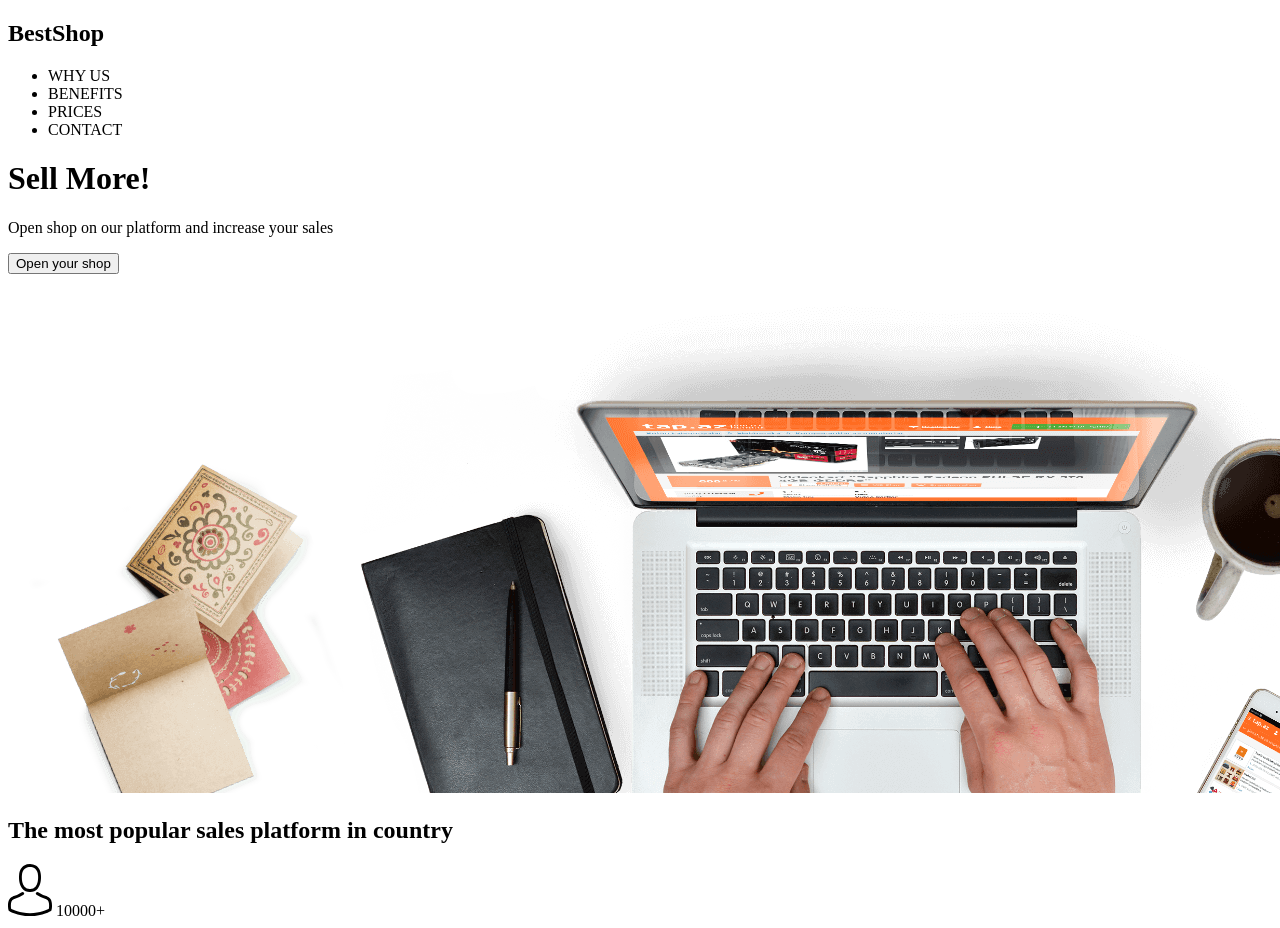
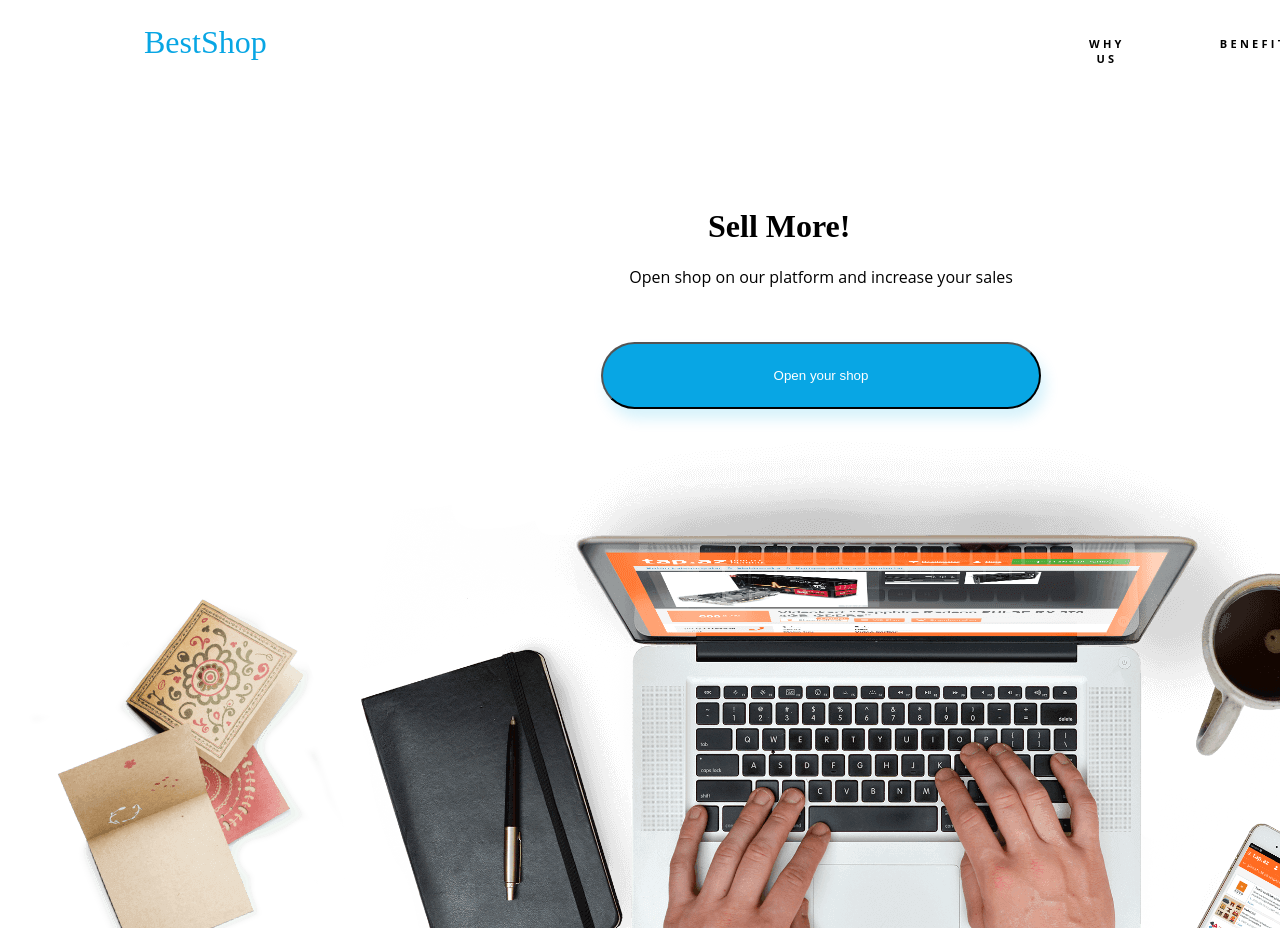
Before and after one commit to kstarowicz/BestShop, a plain HTML site: page index.html in a window 1280 px wide. Shown: the top 928 px of the page. Drawn offline with Linux system fonts and the light colour scheme.

Commit message:
stylowanie menu-list

```diff
--- a/index.html
+++ b/index.html
@@ -29,7 +29,7 @@
     <div class="start_section">
         <h1 class="start_text_start_section">Sell More!</h1>
         <p class="paragraph_text_start_section">Open shop on our platform and increase your sales</p>
-        <button class="ptn_start_section">Open your shop</button>
+        <button class="btn_start_section">Open your shop</button>
         <img src="assets/Background.png" alt="desk" class="img_start_section">
     </div>
     <div class="popularity_section">
--- a/main.css
+++ b/main.css
@@ -0,0 +1,70 @@
+
+.header_cotainer {
+    width: 1626px;
+    height: 70px;
+    display: flex;
+    flex-direction: row;
+}
+
+.logo{
+    margin-top: 16px;
+    margin-left: 136px;
+    width: 142px;
+    height: 37px;
+    text-align: left;
+    font: normal normal 300 32px/37px Raleway;
+    letter-spacing: 0;
+    color: #08A6E4;
+}
+
+.menu_list{
+    display: flex;
+    flex-direction: row;
+    list-style: none;
+    margin-left: 668px;
+    margin-top: 28px;
+    width: 60px;
+    height: 15px;
+    text-align: center;
+    font: normal normal bold 11px/15px Open Sans;
+    letter-spacing: 3.28px;
+    color: #000000;
+    opacity: 1;
+}
+li{
+    margin-left: 95px;
+
+
+}
+
+.start_section{
+    height:842px;
+
+
+}
+h1{
+    margin-top: 130px;
+    margin-left: 700px;
+}
+.paragraph_text_start_section{
+    margin-left:621px;
+    height: 22px;
+    width: 384px;
+    color: #000000;
+    opacity: 1;
+    text-align: center;
+    font: normal normal normal 16px/22px Open Sans;
+    letter-spacing: 0;
+}
+
+.btn_start_section{
+    margin-left: 593px;
+    margin-top: 38px;
+    width: 440px;
+    height: 67px;
+    background: #08A6E4;
+    box-shadow: 5px 10px 14px #07ACE629;
+    border-radius: 40px;
+    opacity: 1;
+    color: #FFF;
+}
```
